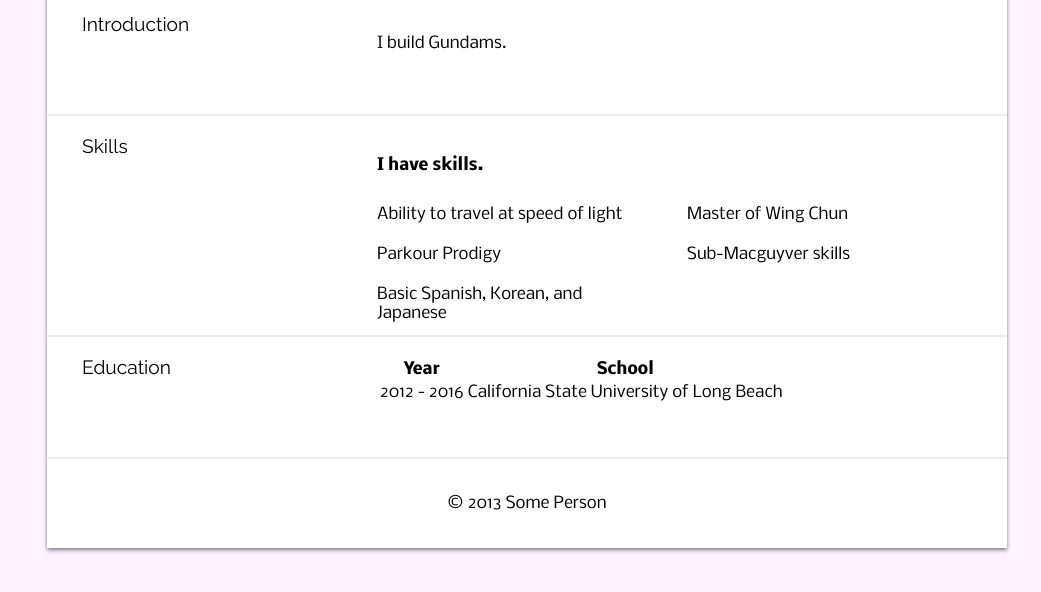
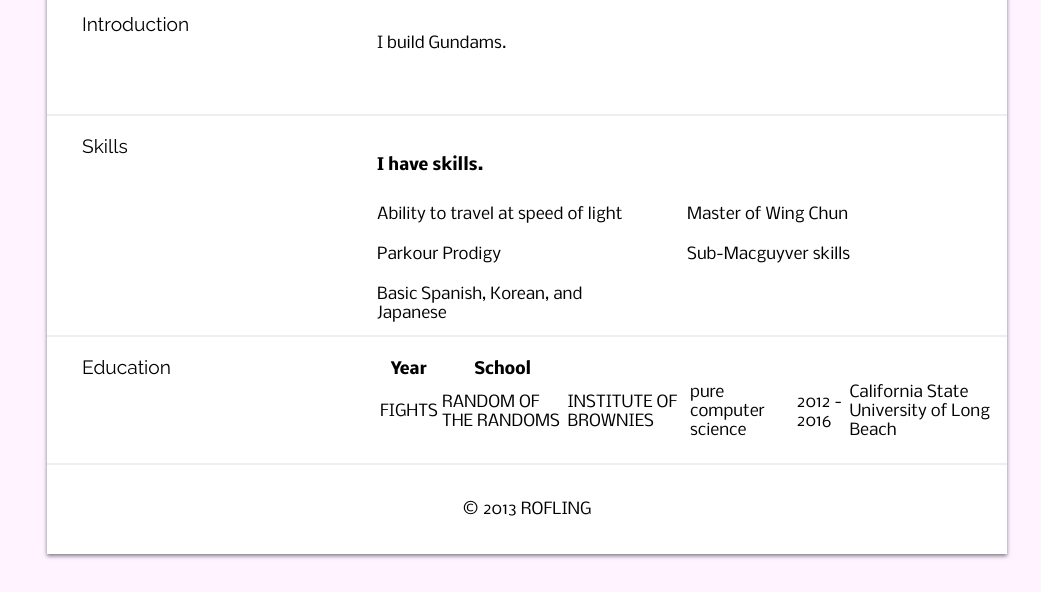
Before and after one commit to BLuu13/Win8, a plain HTML site: page index.html in a window 1280 px wide. Shown: the part 380-972 px from the top of the page, without its empty margins (113-1154 px from the left). Drawn offline with Linux system fonts and the light colour scheme.

Commit message:
HASHTAG YOLO

```diff
--- a/index.html
+++ b/index.html
@@ -79,6 +79,10 @@
 						</thead>
 						<tbody>
 							<tr>
+							    <td>FIGHTS</td>
+							    <td>RANDOM OF THE RANDOMS</td>
+							    <td>INSTITUTE OF BROWNIES</td>
+							    <td>pure computer science</td>
 								<td>2012 - 2016</td>
 								<td>California State University of Long Beach</td>
 							</tr>
@@ -89,7 +93,7 @@
 
 
 		<footer class="container_12">
-			&copy; 2013 Some Person
+			&copy; 2013 ROFLING
 		</footer>
 	</div>
 	</body>
```
